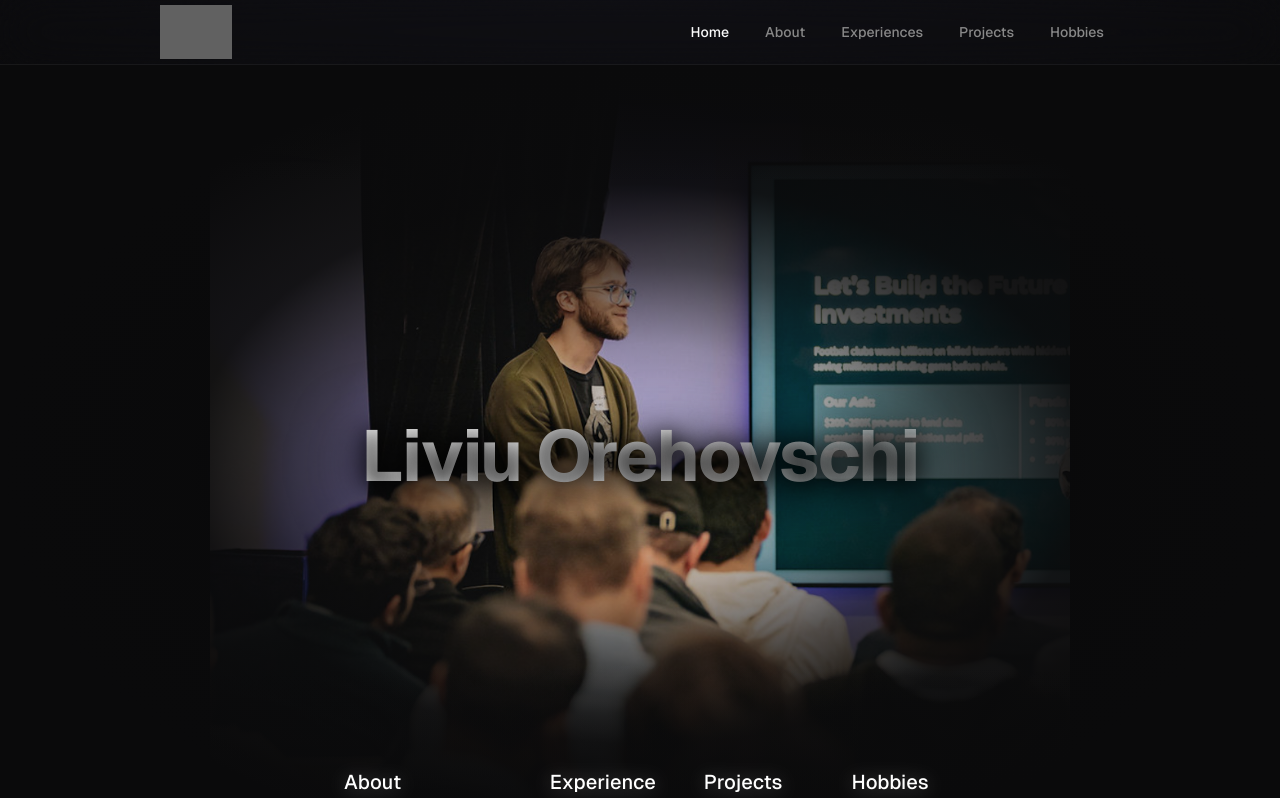
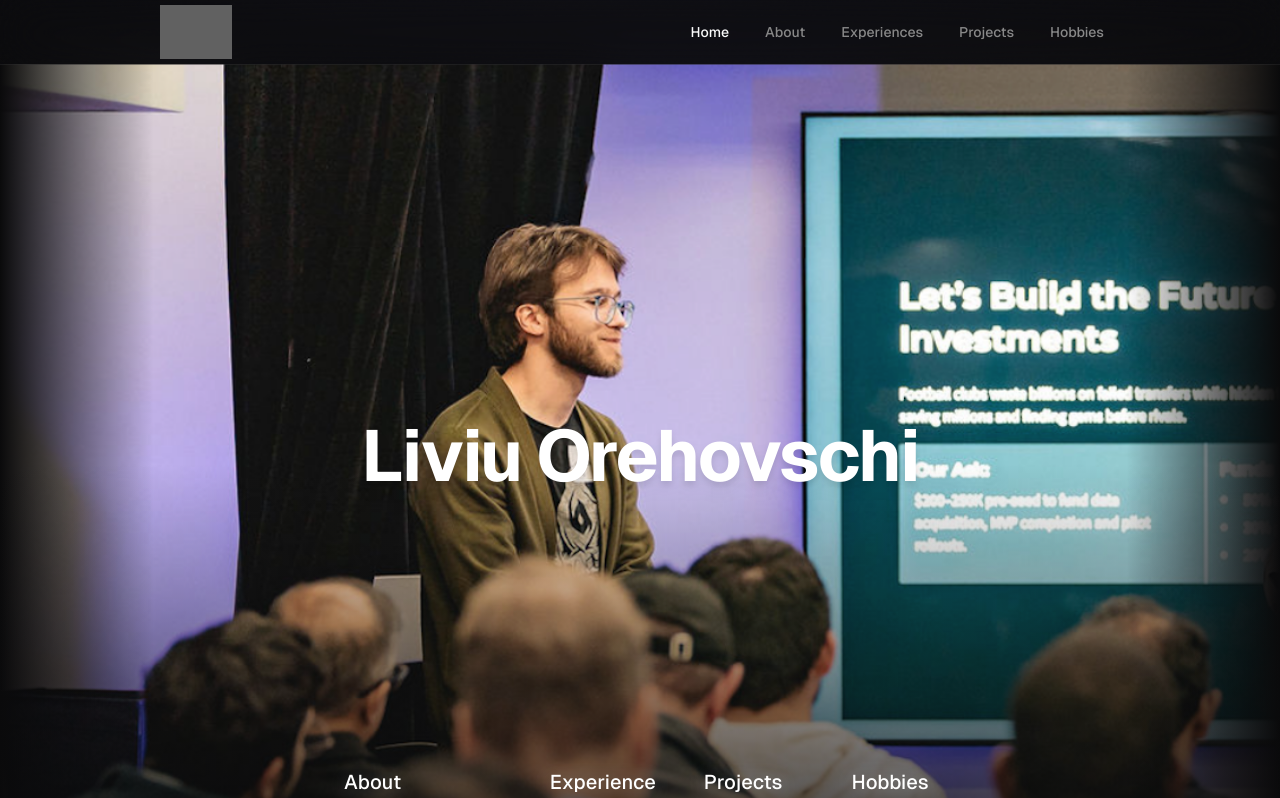
Before and after one commit to orehovschi/dotcom, a Next.js app: page / in a window 1280 px wide. Shown: the top 798 px of the page. Built offline with nearby package versions, Linux system fonts and the light colour scheme; grey boxes are pictures that could not be loaded.

Commit message:
Side-only vignette, zoom in image, clean text styling

```diff
--- a/app/page.tsx
+++ b/app/page.tsx
@@ -87,20 +87,19 @@ export default function Home() {
       <div className="min-h-screen">
         {/* Hero Section */}
         <section className="relative min-h-screen overflow-hidden">
-          {/* Background image with heavy vignette */}
+          {/* Background image with side vignette only */}
           <div className="absolute inset-0">
             <Image
               src="/me.png"
               alt="Liviu Orehovschi presenting at pitch night"
               fill
-              className="object-contain"
+              className="object-cover object-[center_25%]"
               priority
             />
-            {/* Heavy vignette - fades completely to black at edges */}
-            <div className="absolute inset-0 bg-[radial-gradient(ellipse_50%_50%_at_center,transparent_0%,rgba(10,10,11,0.3)_30%,rgba(10,10,11,0.7)_50%,rgba(10,10,11,0.95)_70%,#0a0a0b_100%)]" />
-            {/* Extra edge darkening */}
-            <div className="absolute inset-0 bg-gradient-to-r from-[#0a0a0b] via-transparent to-[#0a0a0b]" style={{ background: 'linear-gradient(to right, #0a0a0b 0%, transparent 15%, transparent 85%, #0a0a0b 100%)' }} />
-            <div className="absolute inset-0" style={{ background: 'linear-gradient(to bottom, #0a0a0b 0%, transparent 15%, transparent 75%, #0a0a0b 100%)' }} />
+            {/* Side vignettes only - fade to black on left and right edges */}
+            <div className="absolute inset-0" style={{ background: 'linear-gradient(to right, #0a0a0b 0%, transparent 12%, transparent 88%, #0a0a0b 100%)' }} />
+            {/* Subtle bottom fade for text */}
+            <div className="absolute inset-0 bg-gradient-to-t from-[#0a0a0b]/80 via-transparent to-transparent" />
           </div>
 
           {/* Content */}
@@ -108,8 +107,8 @@ export default function Home() {
             {/* Name - positioned in upper area */}
             <div className="flex-1 flex items-center pt-20">
               <div className="section-container">
-                <h1 className="text-5xl font-bold tracking-tight sm:text-6xl md:text-7xl drop-shadow-[0_4px_30px_rgba(0,0,0,0.8)] [text-shadow:_0_2px_20px_rgba(0,0,0,0.9),_0_4px_40px_rgba(0,0,0,0.7)]">
-                  <span className="gradient-text">Liviu Orehovschi</span>
+                <h1 className="text-5xl font-bold tracking-tight sm:text-6xl md:text-7xl">
+                  <span className="text-white drop-shadow-lg">Liviu Orehovschi</span>
                 </h1>
               </div>
             </div>
```
